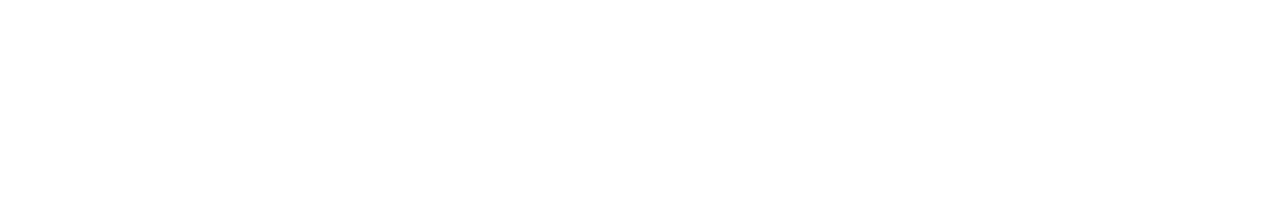
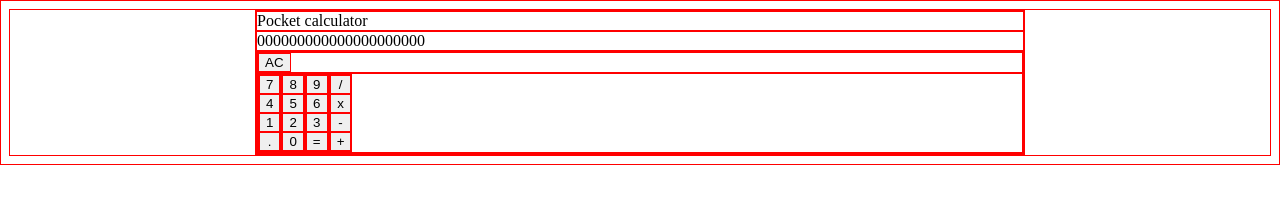
Before and after one commit to carvalhais/odin-calculator, a plain HTML site: page index.html in a window 1280 px wide. Drawn offline with Linux system fonts and the light colour scheme.

Commit message:
feat: layout skeleton

```diff
--- a/calc.css
+++ b/calc.css
@@ -0,0 +1,17 @@
+* {
+    border: 1px solid red;
+}
+
+.front-bezel {
+    width: min(80%, 768px);
+    margin: auto;
+}
+
+.op-keys {
+    display: flex;
+}
+
+.key-column {
+    display: flex;
+    flex-direction: column;
+}
--- a/index.html
+++ b/index.html
@@ -8,6 +8,44 @@
     <script src="./calc.js" defer></script>
 </head>
 <body>
-
+    <div class="front-bezel">
+        <div class="branding">
+            Pocket calculator
+        </div>
+        <div class="lcd">
+            000000000000000000000
+        </div>
+        <div class="keyboard">
+            <div class="fn-keys">
+                <button>AC</button>
+            </div>
+            <div class="op-keys">
+                <div class="key-column numeric">
+                    <button id="button-7">7</button>
+                    <button id="button-4">4</button>
+                    <button id="button-1">1</button>
+                    <button id="button-dec">.</button>
+                </div>
+                <div class="key-column numeric">
+                    <button id="button-8">8</button>
+                    <button id="button-5">5</button>
+                    <button id="button-2">2</button>
+                    <button id="button-0">0</button>
+                </div>
+                <div class="key-column numeric">
+                    <button id="button-9">9</button>
+                    <button id="button-6">6</button>
+                    <button id="button-3">3</button>
+                    <button id="button-eq">=</button>
+                </div>
+                <div class="key-column operations">
+                    <button id="button-div">/</button>
+                    <button id="button-mul">x</button>
+                    <button id="button-sub">-</button>
+                    <button id="button-add">+</button>
+                </div>
+            </div>
+        </div>
+    </div>
 </body>
 </html>
```
